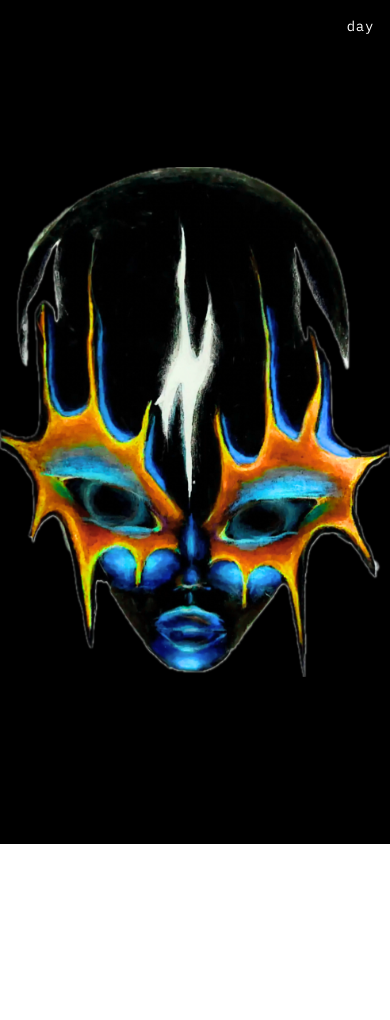
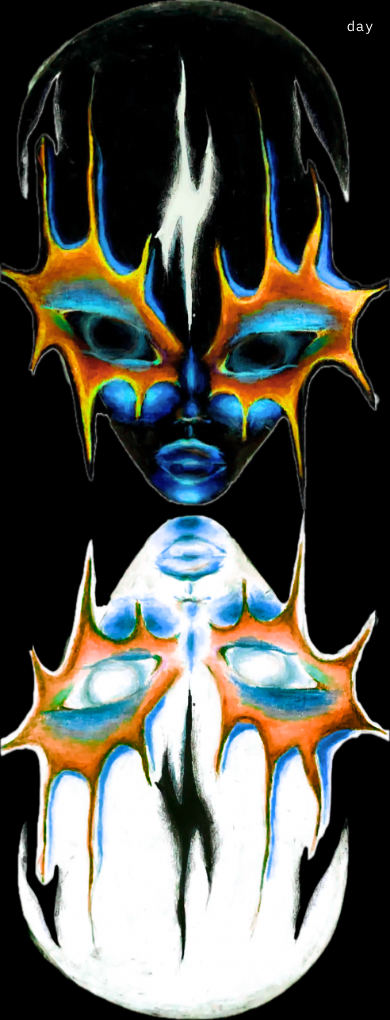
Before and after one commit to pahels/southpaw, a Next.js app: page / in a window 390 px wide. Before the commit the page ends 844 px from the top, so only its background shows below. Built offline with nearby package versions, Linux system fonts and the light colour scheme.

Commit message:
mobile home page - 2 aliens

```diff
--- a/app/page.tsx
+++ b/app/page.tsx
@@ -53,7 +53,30 @@ export default function Home() {
 
       {/* Alien on top */}
       <Link href="/gallery" className="group block relative z-10 w-full md:w-[85vw]">
-        <div>
+        {/* Mobile: two aliens — top normal, bottom flipped + color inverted */}
+        <div className="flex flex-col md:hidden">
+          <Image
+            src="/alien2.png"
+            alt="Enter Gallery"
+            width={3600}
+            height={3600}
+            priority
+            style={invertAlien ? { filter: 'invert(1) hue-rotate(180deg) saturate(1.05)' } : undefined}
+            className="w-full h-auto object-contain transition-transform duration-300 group-hover:scale-105 cursor-pointer"
+          />
+          <Image
+            src="/alien2.png"
+            alt=""
+            width={3600}
+            height={3600}
+            style={invertAlien
+              ? { transform: 'scaleY(-1)' }
+              : { filter: 'invert(1) hue-rotate(180deg) saturate(1.05)', transform: 'scaleY(-1)' }}
+            className="w-full h-auto object-contain cursor-pointer"
+          />
+        </div>
+        {/* Desktop: single alien */}
+        <div className="hidden md:block">
           <Image
             src="/alien2.png"
             alt="Enter Gallery"
```
